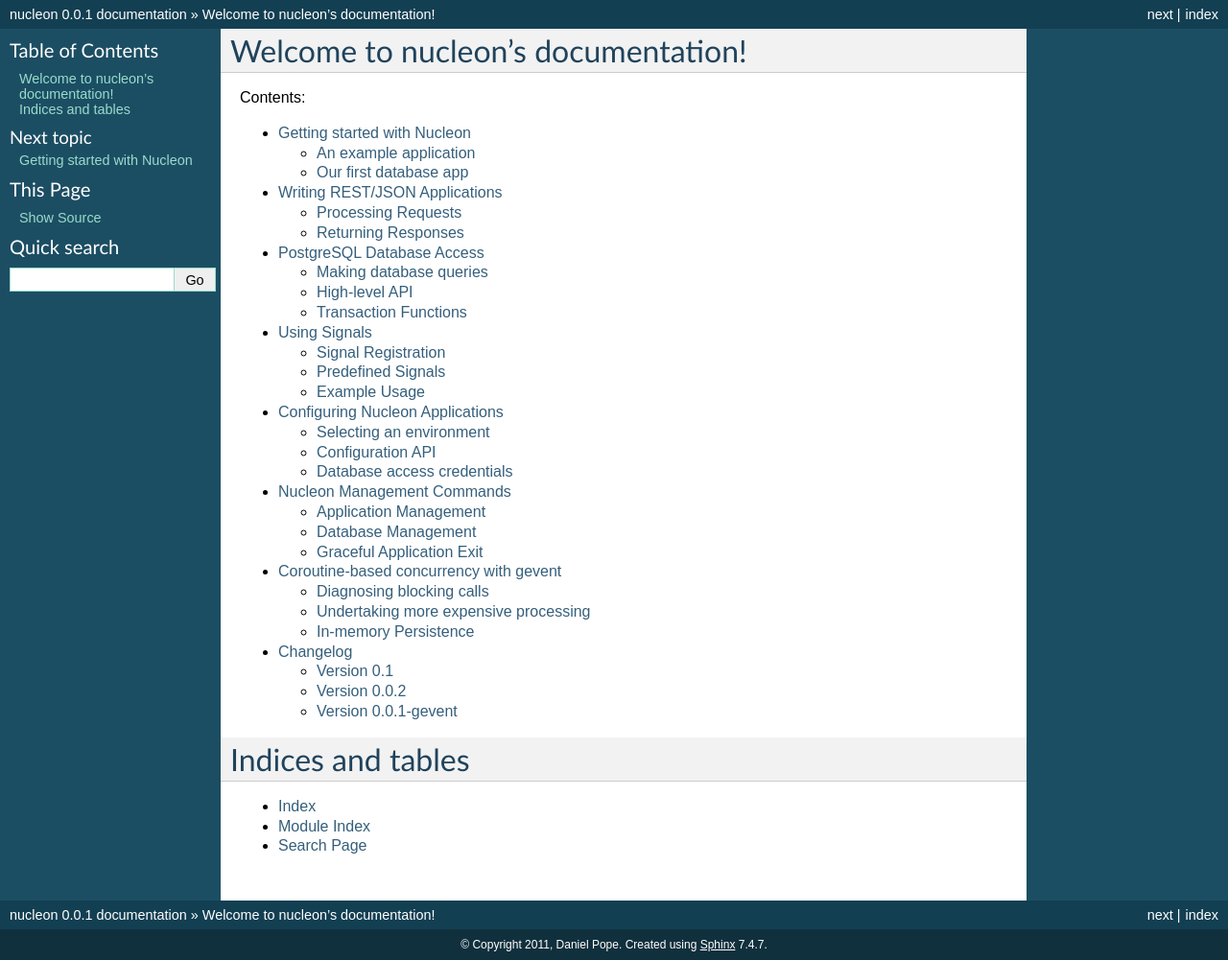
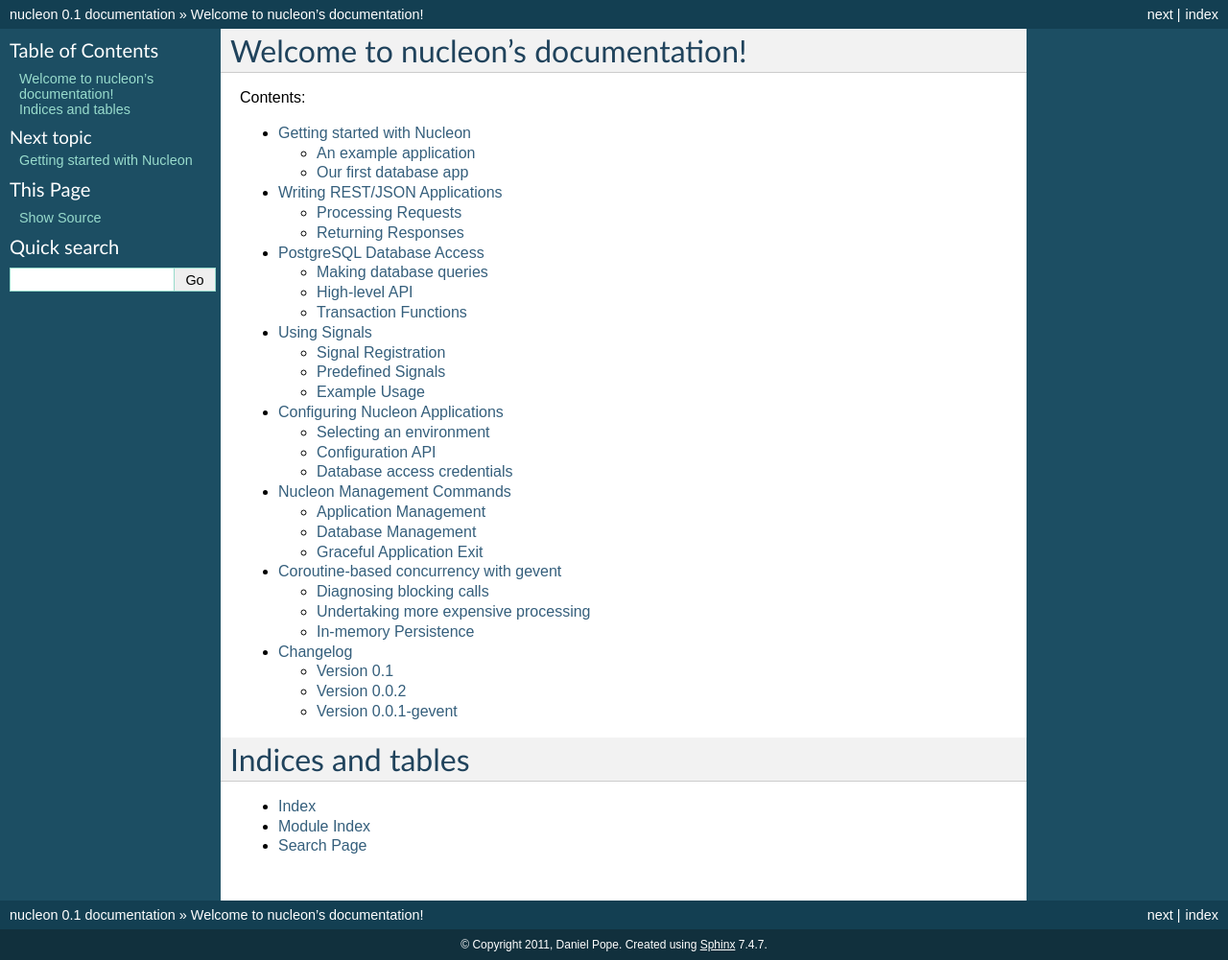
Before and after one commit to lordmauve/nucleon, a Sphinx documentation site: the page built from docs/index.rst, in a window 1280 px wide. Shown: the whole page at 96% size. Built offline with Sphinx 7.4.7, drawn with Linux system fonts in a browser that asks for light colours.

Commit message:
Fix: bump docs version number

```diff
--- a/docs/conf.py
+++ b/docs/conf.py
@@ -50,9 +50,9 @@
 # built documents.
 #
 # The short X.Y version.
-version = '0.0'
+version = '0.1'
 # The full version, including alpha/beta/rc tags.
-release = '0.0.1'
+release = '0.1'
 
 # The language for content autogenerated by Sphinx. Refer to documentation
 # for a list of supported languages.
```
